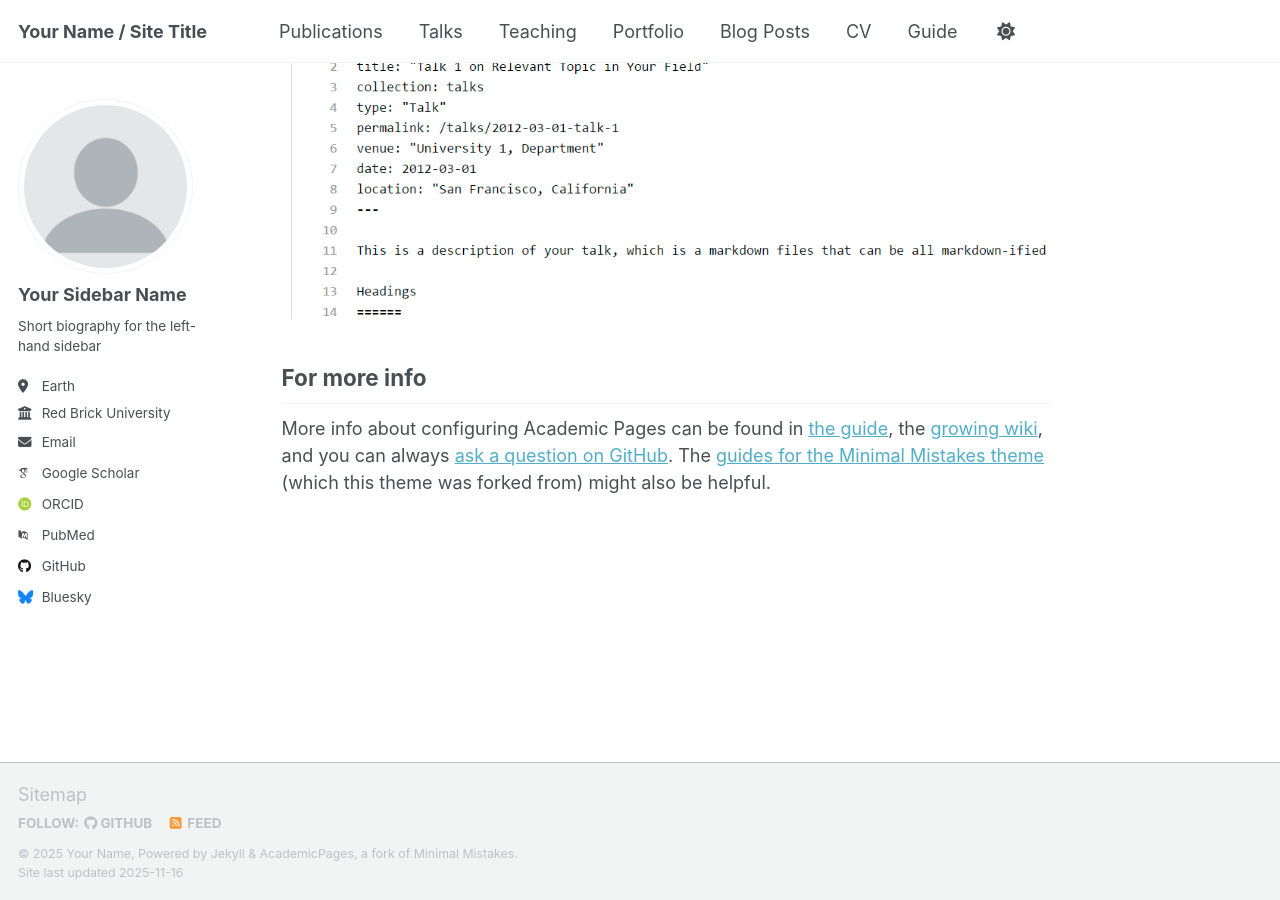
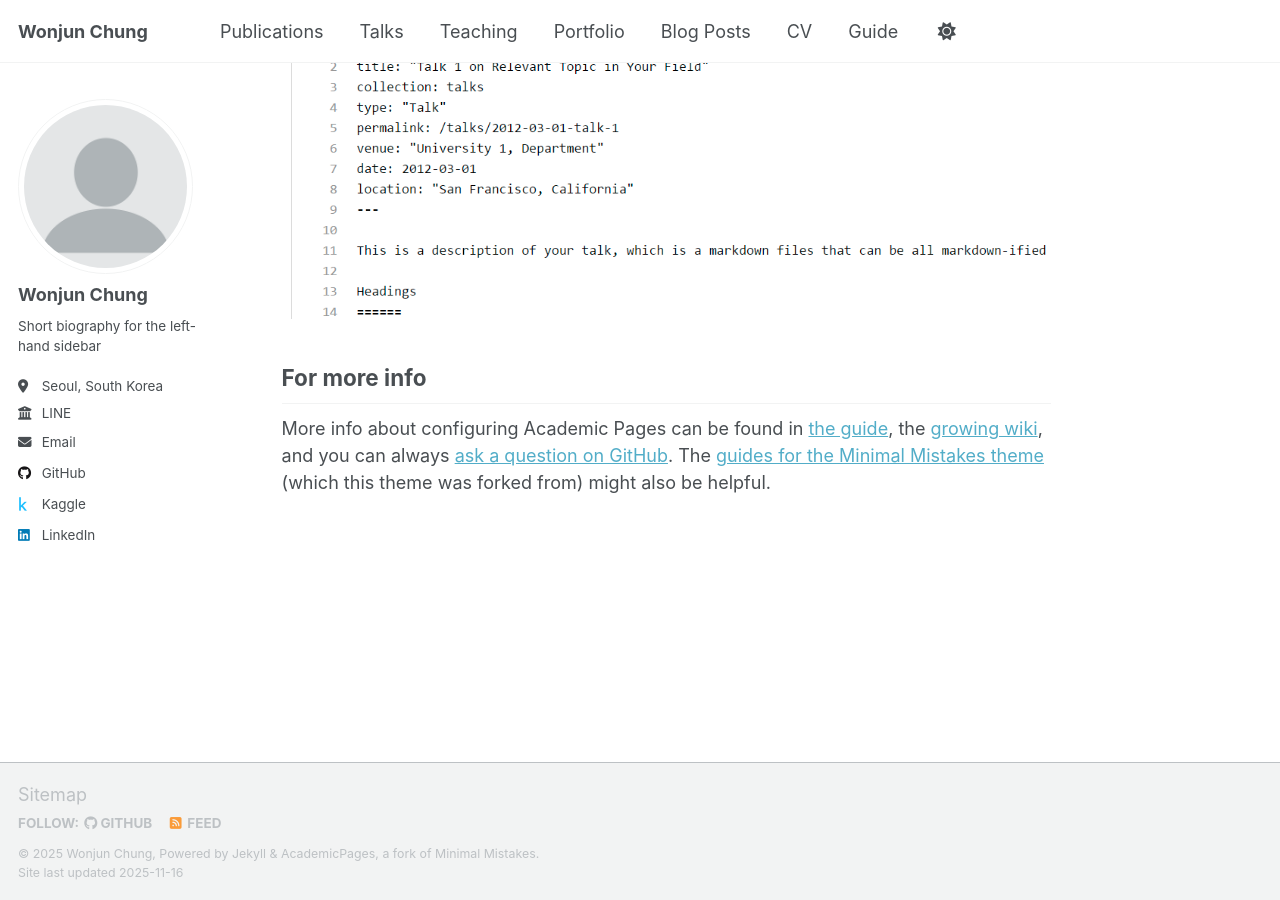
Before and after one commit to wonjun-chung/wonjun-chung.github.io, a Jekyll site: the page built from _pages/about.md, in a window 1280 px wide and 900 px high, scrolled down 2880 px. Built offline with Jekyll 4.4.1, drawn with Linux system fonts in a browser that asks for light colours; some web fonts are replaced; a script that is not in the unit is left out.

Commit message:
Update personal information in _config.yml

```diff
--- a/_config.yml
+++ b/_config.yml
@@ -9,14 +9,14 @@
 # Basic Site Settings
 locale                   : "en-US"
 site_theme               : "default" # Currently available options are "default", "air"
-title                    : "Your Name / Site Title"
+title                    : "Wonjun Chung"
 title_separator          : "-"
-name                     : &name "Your Name"
+name                     : &name "Wonjun Chung"
 description              : &description "Your Name's academic portfolio"   # Update this with a general description of your site, this is the default if not overridden by a page
-url                      : https://academicpages.github.io # The base hostname & protocol for your site e.g. "https://[your GitHub username].github.io",
+url                      : https://wonjun-chung.github.io # The base hostname & protocol for your site e.g. "https://[your GitHub username].github.io",
                                                            # or if you already have some other page hosted on Github then use "https://[your GitHub username].github.io/[Your Repo Name]"
 baseurl                  : "" # the subpath of your site, e.g. "/blog"
-repository               : "academicpages/academicpages.github.io"
+repository               : "wonjun-chung/wonjun-chung.github.io"
 
 # Site Author - The following control what appear as part of the author content on the side bar.
 #               If a field is blank the icon and link will not appear, otherwise it will be shown.
@@ -24,23 +24,23 @@ repository               : "academicpages/academicpages.github.io"
 author:
   # Biographic information
   avatar           : "profile.png"
-  name             : "Your Sidebar Name"
+  name             : "Wonjun Chung"
   pronouns         : # example: "she/her"
   bio              : "Short biography for the left-hand sidebar"
-  location         : "Earth"
-  employer         : "Red Brick University"
+  location         : "Seoul, South Korea"
+  employer         : "LINE"
   uri              : # URL
-  email            : "none@example.org"
+  email            : "wonjun.chg@gmail.com"
 
   # Academic websites
   academia         : # URL
   arxiv            : # URL - Update with the correct link to your profile
-  googlescholar    : "https://scholar.google.com/citations?user=PS_CX0AAAAAJ"
+  googlescholar    : # "https://scholar.google.com/citations?user=PS_CX0AAAAAJ"
   inspire-hep      : # URL
   impactstory      : # URL
-  orcid            : "https://orcid.org/yourorcidurl"
+  orcid            : # "https://orcid.org/yourorcidurl"
   semantic         : # URL
-  pubmed           : "https://www.ncbi.nlm.nih.gov/pubmed/?term=john+snow"
+  pubmed           : # "https://www.ncbi.nlm.nih.gov/pubmed/?term=john+snow"
   researchgate     : # URL
   scopus           : # URL
 
@@ -48,13 +48,13 @@ author:
   bitbucket        : # Username - Update with your username on the site
   codepen          : # Username
   dribbble         : # Username
-  github           : "academicpages"
-  kaggle           : # Username
+  github           : "wonjun-chung"
+  kaggle           : "wonjunjg"
   stackoverflow    : # User number or user number and name (i.e., use "1" or "1/jeff-atwood")
 
   # Social media
   artstation       : # Username
-  bluesky          : "bsky.app" # Replace this with you Bluesky username
+  bluesky          : # "bsky.app" # Replace this with you Bluesky username
   facebook         : # Username
   flickr           : # Username
   foursquare       : # Username
@@ -63,7 +63,7 @@ author:
   keybase          : # Username
   instagram        : # Username
   lastfm           : # Username
-  linkedin         : # Username
+  linkedin         : "wonjunc"
   mastodon         : # URL
   medium           : # URL
   pinterest        : # Username
```
